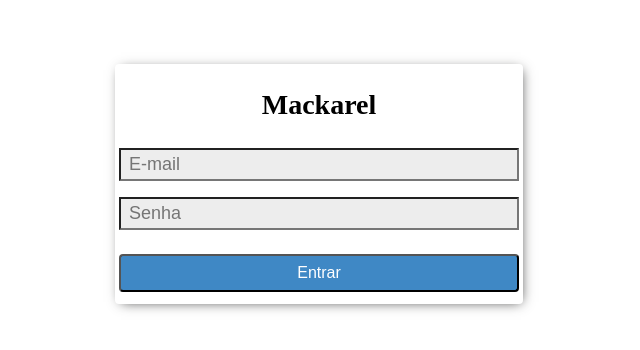
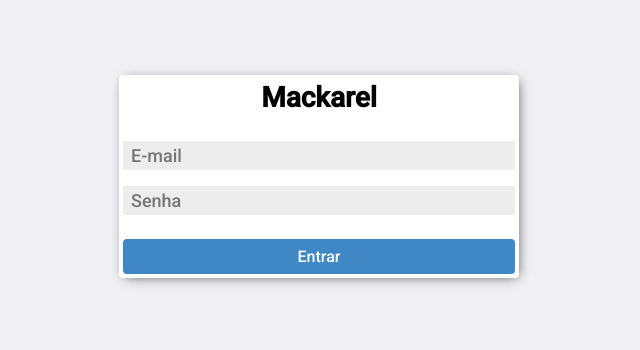
Before and after one commit to BrunoDevCode/lider-sist-nextjs, a Next.js app: page / in a window 1280 px wide. Shown: the part 224-574 px from the top of the page, without its empty margins (321-961 px from the left). Built offline with nearby package versions, Linux system fonts and the light colour scheme; no server answers.

Commit message:
Initial Commit

```diff
--- /dev/null
+++ b/src/pages/_app.tsx
@@ -0,0 +1,18 @@
+import Head from 'next/head';
+import type { AppProps } from 'next/app';
+
+import { GlobalStyle } from '../styles/global';
+
+const App: React.FC<AppProps> = ({ Component, pageProps }) => {
+  return (
+    <>
+      <Head>
+        <title>DepSist - BHSdev</title>
+      </Head>
+      <Component {...pageProps} />
+      <GlobalStyle />
+    </>
+  );
+};
+
+export default App;
```
Also changed, not shown: 2 other files (tests, documents, lock files or other folders).
